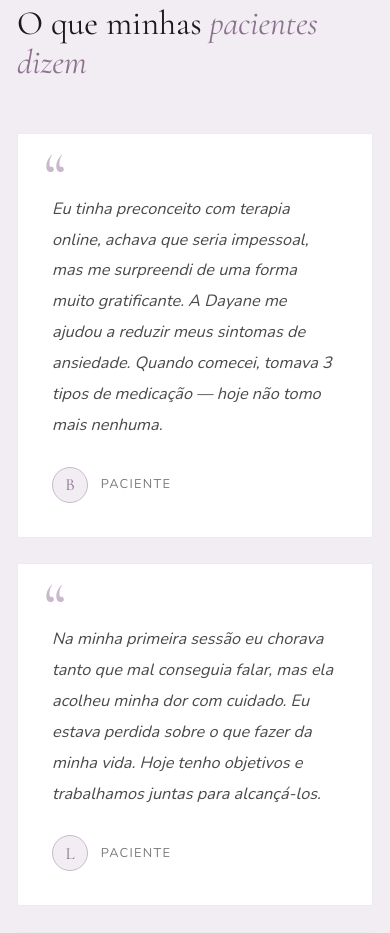
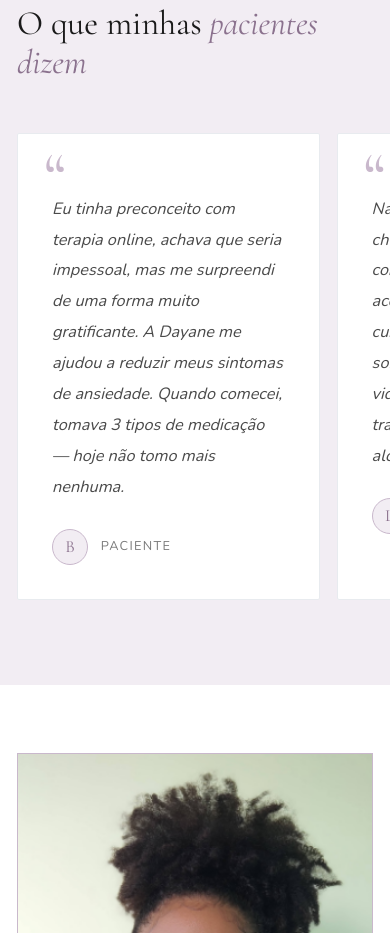
Before and after one commit to davidtheblane/clinicaPsicoDayane, a plain HTML site: page index.html in a window 390 px wide. Shown: the part 7318-8251 px from the top of the page. Drawn offline with nearby package versions, Linux system fonts and the light colour scheme.

Commit message:
feat: horizontal scrool for depoimentos session

```diff
--- a/index.html
+++ b/index.html
@@ -557,7 +557,6 @@
     .areas-intro {
       max-width: 640px;
       margin-bottom: 4rem;
-      /* text-align: justify; */
     }
 
     .areas-intro p {
@@ -571,6 +570,7 @@
       gap: 1px;
       background: var(--silver-light);
       border: 1px solid var(--silver-light);
+      text-align: justify;
     }
 
     .area-card {
@@ -716,6 +716,7 @@
       grid-template-columns: repeat(4, 1fr);
       gap: 2rem;
       margin-top: 3rem;
+      align-items: justify;
     }
 
     .beneficio-card {
@@ -829,7 +830,7 @@
       display: grid;
       grid-template-columns: 1fr 1fr;
       gap: 5rem;
-      align-items: center;
+      align-items: justify;
     }
 
     .sobre-visual {
@@ -1144,7 +1145,26 @@
       }
 
       .dep-grid {
-        grid-template-columns: 1fr;
+        display: flex;
+        gap: 1rem;
+        overflow-x: auto;
+        scroll-snap-type: x mandatory;
+        -webkit-overflow-scrolling: touch;
+        padding-bottom: 1rem;
+        margin-left: -1rem;
+        margin-right: -1rem;
+        padding-left: 1rem;
+        padding-right: 1rem;
+        scrollbar-width: none;
+      }
+
+      .dep-grid::-webkit-scrollbar {
+        display: none;
+      }
+
+      .dep-grid .dep-card {
+        flex: 0 0 85%;
+        scroll-snap-align: center;
       }
 
       nav {
```
